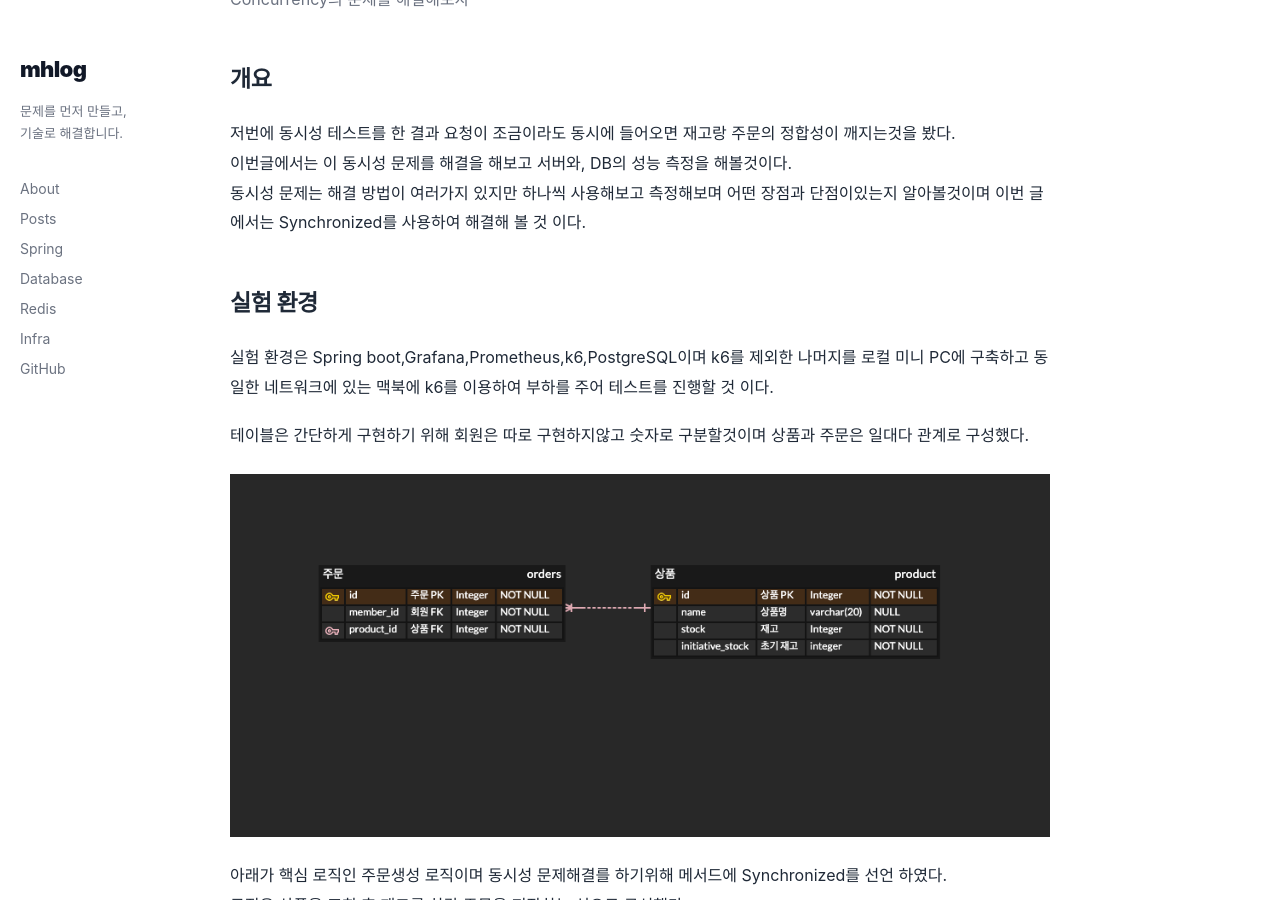
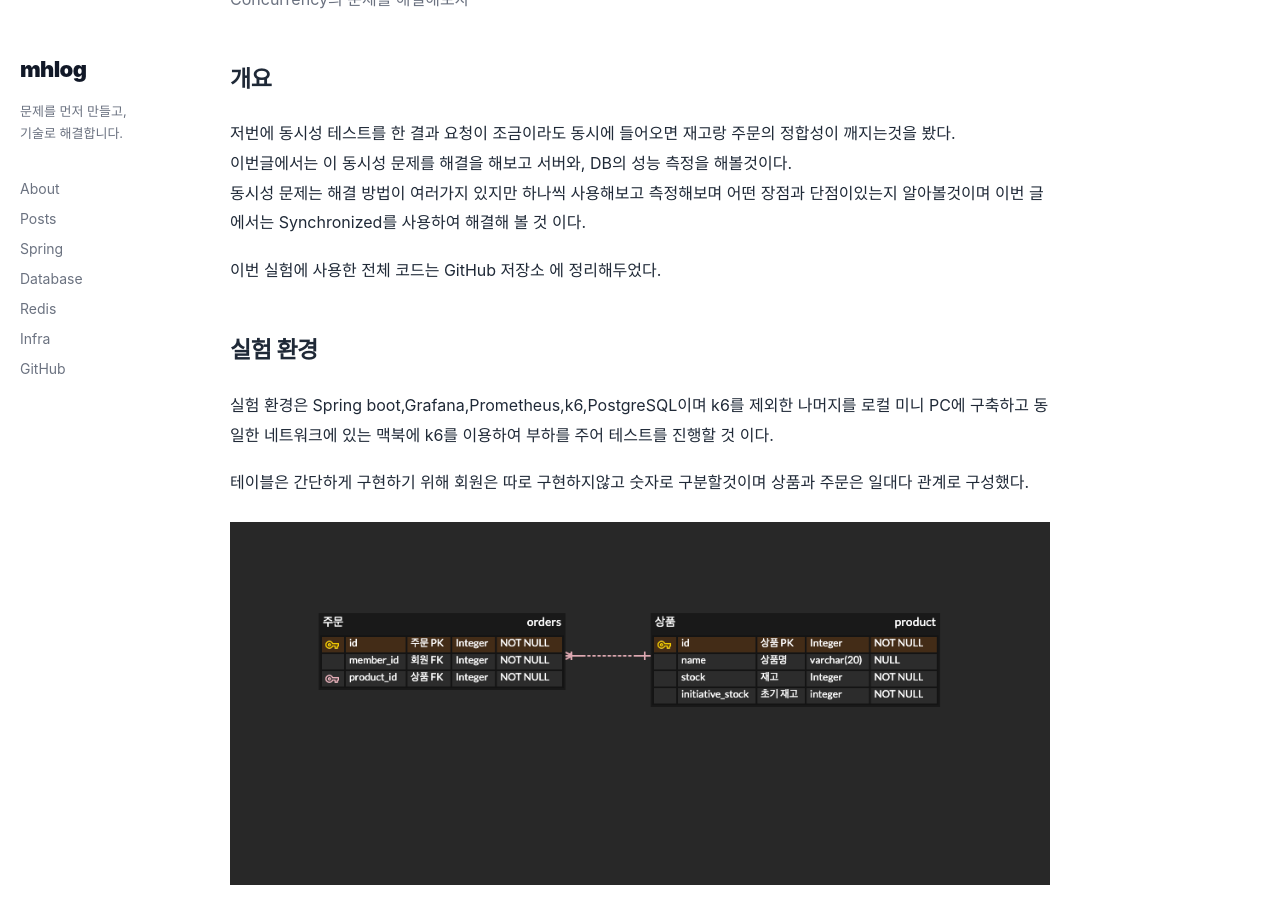
Before and after one commit to sssm987/blog, a Jekyll site: the page built from _posts/2026-06-29-concurrency-second-post.md, in a window 1280 px wide and 900 px high, scrolled down 348 px. Built offline with Jekyll 4.4.1, drawn with Linux system fonts in a browser that asks for light colours; some of the changed text lies outside the part shown.

Commit message:
fix : git 링크 수정

```diff
--- a/_posts/2026-06-29-concurrency-second-post.md
+++ b/_posts/2026-06-29-concurrency-second-post.md
@@ -12,6 +12,7 @@ description : Concurrency의 문제를 해결해보자
 이번글에서는 이 동시성 문제를 해결을 해보고 서버와, DB의 성능 측정을 해볼것이다.
 동시성 문제는 해결 방법이 여러가지 있지만 하나씩 사용해보고 측정해보며 어떤 장점과 단점이있는지 알아볼것이며 이번 글에서는 Synchronized를 사용하여 해결해 볼 것 이다.
 
+이번 실험에 사용한 전체 코드는 [GitHub 저장소](https://github.com/sssm987/basic/tree/synchronized) 에 정리해두었다.
 
 ## 실험 환경
 
```
Also changed, not shown: other parts of _posts/2026-06-29-concurrency-second-post.md (+0 -2 lines).
